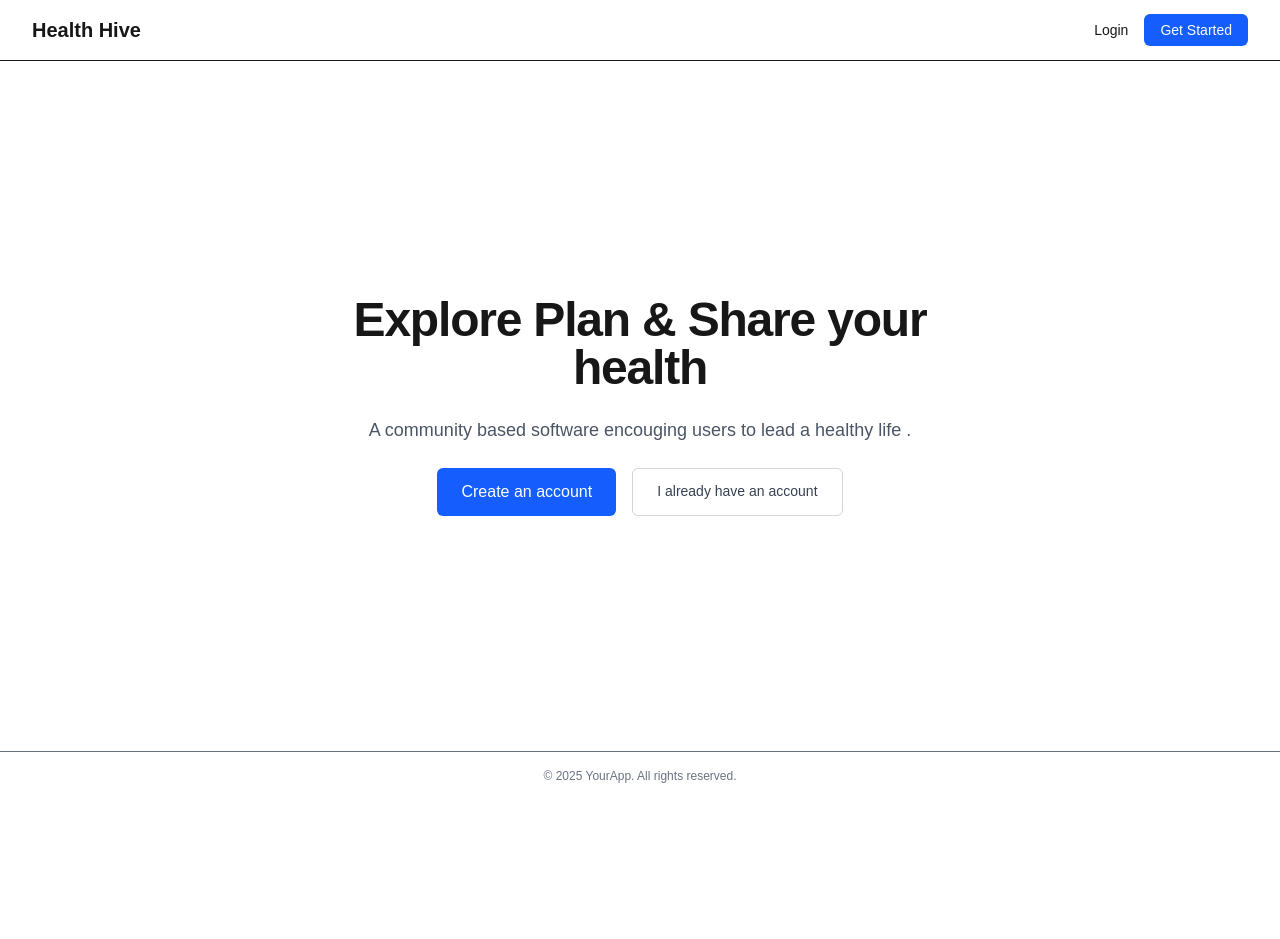
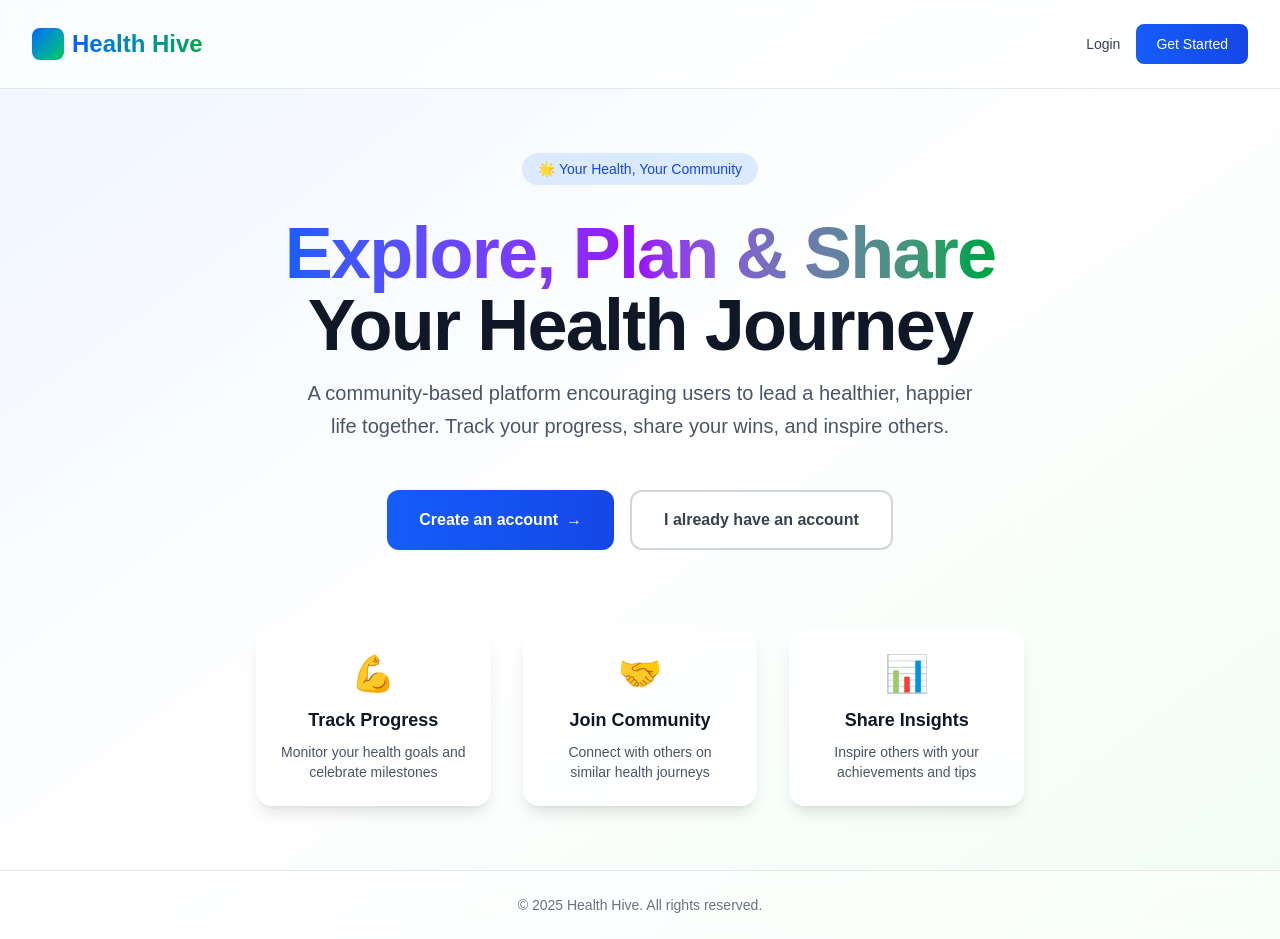
Before and after one commit to Mustain98/Health-Hive, a Next.js app in the folder frontend/: page / in a window 1280 px wide. Before the commit the page ends 800 px from the top, so only its background shows below. Built offline with nearby package versions, Linux system fonts and the light colour scheme.

Commit message:
New files added

```diff
--- a/frontend/app/page.tsx
+++ b/frontend/app/page.tsx
@@ -3,49 +3,86 @@ import Link from "next/link";
 
 export default function Home() {
   return (
-    <main className="min-h-screen flex flex-col">
-      <header className="flex items-center justify-between px-8 py-4 border-b">
-        <div className="text-xl font-bold">Health Hive</div>
-        <nav className="space-x-4 text-sm">
-          <Link href="/login" className="hover:underline">
+    <main className="min-h-screen flex flex-col bg-gradient-to-br from-blue-50 via-white to-green-50">
+      <header className="flex items-center justify-between px-8 py-6 backdrop-blur-sm bg-white/70 border-b border-gray-200">
+        <div className="flex items-center space-x-2">
+          <div className="w-8 h-8 bg-gradient-to-br from-blue-600 to-green-500 rounded-lg"></div>
+          <span className="text-2xl font-bold bg-gradient-to-r from-blue-600 to-green-600 bg-clip-text text-transparent">
+            Health Hive
+          </span>
+        </div>
+        <nav className="flex items-center space-x-4 text-sm">
+          <Link href="/login" className="text-gray-700 hover:text-blue-600 transition-colors font-medium">
             Login
           </Link>
           <Link
             href="/register"
-            className="rounded-md bg-blue-600 px-4 py-2 text-white text-sm font-medium hover:bg-blue-700"
+            className="rounded-lg bg-gradient-to-r from-blue-600 to-blue-700 px-5 py-2.5 text-white text-sm font-medium hover:shadow-lg hover:scale-105 transition-all duration-200"
           >
             Get Started
           </Link>
         </nav>
       </header>
 
-      <section className="flex-1 flex items-center justify-center px-4">
-        <div className="max-w-2xl text-center space-y-6">
-          <h1 className="text-4xl md:text-5xl font-extrabold tracking-tight">
-            Explore Plan & Share your health
-          </h1>
-          <p className="text-gray-600 text-base md:text-lg">
-            A community based software encouging users to lead a healthy life .
-          </p>
-          <div className="flex flex-wrap justify-center gap-4">
+      <section className="flex-1 flex items-center justify-center px-4 py-16">
+        <div className="max-w-4xl text-center space-y-8">
+          <div className="space-y-4">
+            <div className="inline-block">
+              <span className="inline-flex items-center rounded-full bg-blue-100 px-4 py-1.5 text-sm font-medium text-blue-700 mb-4">
+                🌟 Your Health, Your Community
+              </span>
+            </div>
+            <h1 className="text-5xl md:text-6xl lg:text-7xl font-extrabold tracking-tight">
+              <span className="bg-gradient-to-r from-blue-600 via-purple-600 to-green-600 bg-clip-text text-transparent">
+                Explore, Plan & Share
+              </span>
+              <br />
+              <span className="text-gray-900">Your Health Journey</span>
+            </h1>
+            <p className="text-gray-600 text-lg md:text-xl max-w-2xl mx-auto leading-relaxed">
+              A community-based platform encouraging users to lead a healthier,
+              happier life together. Track your progress, share your wins, and inspire others.
+            </p>
+          </div>
+
+          <div className="flex flex-wrap justify-center gap-4 pt-4">
             <Link
               href="/register"
-              className="rounded-md bg-blue-600 px-6 py-3 text-white font-medium hover:bg-blue-700"
+              className="group rounded-xl bg-gradient-to-r from-blue-600 to-blue-700 px-8 py-4 text-white font-semibold hover:shadow-2xl hover:scale-105 transition-all duration-300 flex items-center space-x-2"
             >
-              Create an account
+              <span>Create an account</span>
+              <span className="group-hover:translate-x-1 transition-transform">→</span>
             </Link>
             <Link
               href="/login"
-              className="rounded-md border border-gray-300 px-6 py-3 text-sm font-medium text-gray-700 hover:bg-gray-50"
+              className="rounded-xl border-2 border-gray-300 bg-white px-8 py-4 text-gray-700 font-semibold hover:border-blue-600 hover:text-blue-600 hover:shadow-lg transition-all duration-300"
             >
               I already have an account
             </Link>
           </div>
+
+          <div className="pt-12 grid grid-cols-1 md:grid-cols-3 gap-8 max-w-3xl mx-auto">
+            <div className="bg-white/80 backdrop-blur-sm rounded-2xl p-6 shadow-lg hover:shadow-xl transition-shadow">
+              <div className="text-4xl mb-3">💪</div>
+              <h3 className="font-bold text-lg mb-2 text-gray-900">Track Progress</h3>
+              <p className="text-gray-600 text-sm">Monitor your health goals and celebrate milestones</p>
+            </div>
+            <div className="bg-white/80 backdrop-blur-sm rounded-2xl p-6 shadow-lg hover:shadow-xl transition-shadow">
+              <div className="text-4xl mb-3">🤝</div>
+              <h3 className="font-bold text-lg mb-2 text-gray-900">Join Community</h3>
+              <p className="text-gray-600 text-sm">Connect with others on similar health journeys</p>
+            </div>
+            <div className="bg-white/80 backdrop-blur-sm rounded-2xl p-6 shadow-lg hover:shadow-xl transition-shadow">
+              <div className="text-4xl mb-3">📊</div>
+              <h3 className="font-bold text-lg mb-2 text-gray-900">Share Insights</h3>
+              <p className="text-gray-600 text-sm">Inspire others with your achievements and tips</p>
+            </div>
+          </div>
         </div>
       </section>
 
-      <footer className="py-4 text-center text-xs text-gray-500 border-t">
-        © {new Date().getFullYear()} YourApp. All rights reserved.
+      <footer className="py-6 text-center text-sm text-gray-500 border-t border-gray-200 bg-white/50 backdrop-blur-sm">
+        <p>© {new Date().getFullYear()} Health Hive. All rights reserved.</p>
       </footer>
     </main>
   );
```
Also changed, not shown: 1 other file (tests, documents, lock files or other folders).
